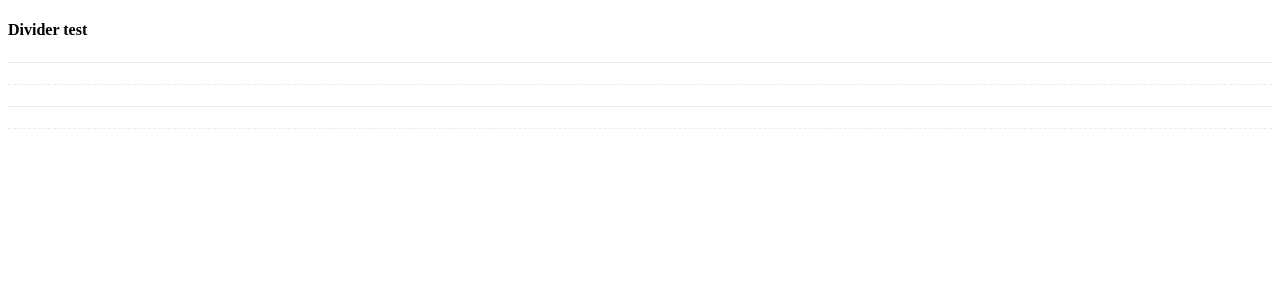
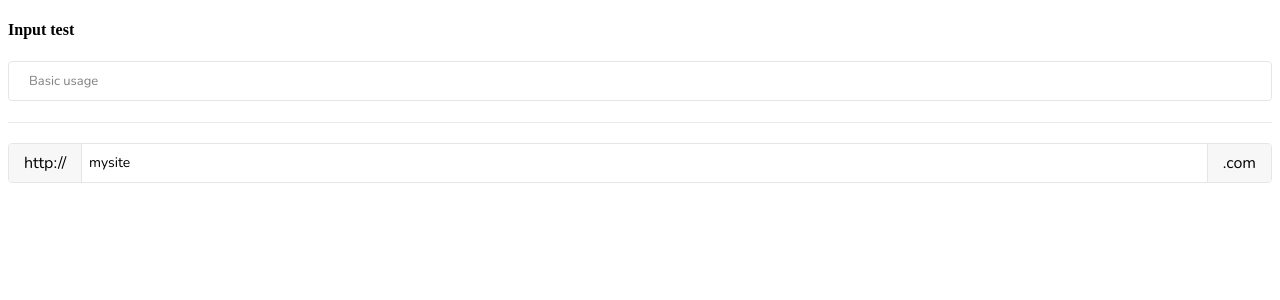
Before and after one commit to adefemi/adx-react-components, a React (Create React App) app: page / in a window 1280 px wide. Shown: the top 300 px of the page. Built offline with nearby package versions, Linux system fonts and the light colour scheme.

Commit message:
added input component

```diff
--- a/package.json
+++ b/package.json
@@ -6,6 +6,7 @@
     "@testing-library/jest-dom": "^4.2.4",
     "@testing-library/react": "^9.3.2",
     "@testing-library/user-event": "^7.1.2",
+    "prop-types": "^15.7.2",
     "react": "^16.13.0",
     "react-dom": "^16.13.0",
     "react-scripts": "3.4.0"
--- a/src/App.js
+++ b/src/App.js
@@ -1,5 +1,5 @@
 import React, { useEffect, useState } from "react";
-import Tag from "./components/Tag/tag";
+import Input from "./components/input/Input";
 import Divider from "./components/Divider/divider";
 
 function App() {
@@ -9,11 +9,10 @@ function App() {
   }, []);
   return (
     <div className="App">
-      <h4>Divider test</h4>
+      <h4>Input test</h4>
+      <Input placeholder="Basic usage" />
       <Divider />
-      <Divider dashed />
-      <Divider />
-      <Divider dashed />
+      <Input addonBefore="http://" addonAfter=".com" defaultValue="mysite" />
     </div>
   );
 }
--- a/src/components/_theme.scss
+++ b/src/components/_theme.scss
@@ -2,3 +2,4 @@
 
 $primary-font: 'Nunito', sans-serif;
 $primary-color: #236467;
+$danger-color: #c34d2e;
--- /dev/null
+++ b/src/components/input/Input.css
@@ -0,0 +1,159 @@
+@import url("https://fonts.googleapis.com/css?family=Nunito:300,400,600,800&display=swap");
+.input-control {
+  position: relative;
+  flex: 1;
+}
+.input-control > * {
+  font-family: "Nunito", sans-serif;
+}
+.input-control .input-container-cover {
+  display: flex;
+  width: 100%;
+}
+.input-control .input-error-text {
+  margin-top: 5px;
+  color: #c34d2e;
+  font-size: 13px;
+}
+.input-control .currency-selector {
+  width: 90px;
+}
+.input-control .currency-selector .select-control {
+  min-width: 80px;
+}
+.input-control .currency-selector .select-control .select-button {
+  border: none;
+  border-right: 1px solid #cccccc;
+}
+.input-control .dropdown-control {
+  height: 50px;
+  width: 120px;
+  margin-right: 10px;
+}
+.input-control .dropdown-control input {
+  text-align: center;
+}
+.input-control .phone-dropdown {
+  padding: 0 3px !important;
+}
+.input-control .input-field {
+  width: 100%;
+  height: 40px;
+  border: 1px solid #e6e6e6;
+  overflow: hidden;
+  display: flex;
+  align-items: center;
+  box-sizing: border-box;
+  border-radius: 4px;
+  position: relative;
+  transition: 0.5s ease;
+  min-width: 100px;
+  background-color: transparent;
+}
+.input-control .input-field i:first-child {
+  display: block;
+  padding-left: 10px;
+}
+.input-control .input-field i:last-child {
+  display: block;
+  padding-right: 10px;
+}
+.input-control .input-field:hover, .input-control .input-field:focus-within {
+  border-color: #5cc3c7;
+}
+.input-control input {
+  display: block;
+  width: 100%;
+  height: 100%;
+  text-align: left;
+  outline: none;
+  padding: 0 20px;
+  color: black !important;
+  box-sizing: border-box;
+  background-color: transparent;
+  border: none;
+  font-family: "Nunito", sans-serif;
+  font-size: 14px;
+  position: absolute;
+  top: 0;
+  bottom: 0;
+  right: 0;
+  left: 0;
+}
+.input-control input.iconLeft {
+  padding-left: 30px;
+}
+.input-control input.addonBefore {
+  padding-left: 80px;
+}
+.input-control input.addonAfter {
+  padding-right: 30px;
+}
+.input-control input.iconRight {
+  padding-right: 40px;
+}
+.input-control input:disabled {
+  cursor: not-allowed;
+}
+.input-control input::-webkit-input-placeholder {
+  color: rgba(0, 0, 0, 0.5);
+  font-size: 13px;
+}
+.input-control .addon {
+  padding: 0 15px;
+  background-color: #f7f7f7;
+  display: flex;
+  align-items: center;
+  justify-content: center;
+  height: 100%;
+  position: absolute;
+  left: 0;
+  border-right: 1px solid #e6e6e6;
+}
+.input-control .addon.after {
+  left: unset;
+  right: 0;
+  border-right: unset;
+  border-left: 1px solid #e6e6e6;
+}
+.input-control .iconLeft {
+  position: absolute;
+  left: 0;
+  color: #999999;
+}
+.input-control .iconRight {
+  position: absolute;
+  right: 0;
+  color: #999999;
+}
+.input-control .input-field.disabled:hover,
+.input-control .input-field.disabled:focus {
+  border-color: transparent !important;
+  box-shadow: none !important;
+}
+.input-control .input-field.disabled input {
+  color: #999999 !important;
+}
+
+.input-control.error .input-field {
+  border-color: #c34d2e;
+}
+.input-control.error .input-field input {
+  color: #c34d2e;
+}
+
+.input-control.small .input-field {
+  height: 25px;
+}
+.input-control.small .input-field input {
+  font-size: 12px;
+}
+
+.input-control.large .input-field {
+  height: 55px;
+}
+.input-control.large .input-field input {
+  font-size: 18px;
+}
+
+/*# sourceMappingURL=Input.css.map */
--- /dev/null
+++ b/src/components/input/Input.js
@@ -0,0 +1,97 @@
+import React from "react";
+import PropTypes from "prop-types";
+import "./Input.css";
+
+const defaultPropList = {
+  value: PropTypes.any,
+  type: PropTypes.oneOf(["text", "number", "password", "tel", "phone", "date"]),
+  onChange: PropTypes.func.isRequired,
+  error: PropTypes.bool,
+  errorText: PropTypes.string,
+  className: PropTypes.string,
+  style: PropTypes.object,
+  size: PropTypes.oneOf(["default", "small", "large"]),
+  disabled: PropTypes.bool,
+  disableCurrencySwap: PropTypes.bool,
+  iconLeft: PropTypes.any,
+  iconRight: PropTypes.any,
+  addonBefore: PropTypes.any,
+  addonAfter: PropTypes.any,
+  defaultValue: PropTypes.any,
+  placeholder: PropTypes.string,
+  setPhoneNumber: PropTypes.func,
+  dispatch: PropTypes.func,
+  setCurrencyState: PropTypes.func,
+  defaultCurrencyValue: PropTypes.object,
+  isError: PropTypes.bool,
+  noCurrencySelect: PropTypes.bool
+};
+
+export const Input = props => {
+  let inputType = props.type;
+
+  return (
+    <div
+      className={
+        props.error
+          ? props.className + " input-control error " + props.size
+          : props.className + " input-control " + props.size
+      }
+      style={props.style}
+    >
+      <div className="input-container-cover">
+        <div
+          className={`input-field ${props.className} ${
+            props.disabled ? "disabled" : ""
+          }`}
+          style={props.isError ? { border: "1px solid red" } : {}}
+        >
+          {props.addonBefore && (
+            <div className="addon before">{props.addonBefore}</div>
+          )}
+          {props.iconLeft && <span className="iconLeft">{props.iconLeft}</span>}
+          <input
+            {...props}
+            placeholder={props.placeholder}
+            type={inputType === "phone" ? "number" : inputType}
+            disabled={props.disabled}
+            onChange={e => {
+              props.onChange(e);
+            }}
+            value={props.value || (props.defaultValue || "")}
+            className={`${props.className} ${
+              props.iconRight ? "iconRight" : ""
+            } ${props.iconLeft ? "iconLeft" : ""} ${
+              props.addonAfter ? "addonAfter" : ""
+            } ${props.addonBefore ? "addonBefore" : ""}`}
+          />
+          {props.iconRight && (
+            <span className="iconRight">{props.iconRight}</span>
+          )}
+          {props.addonAfter && (
+            <div className="addon after">{props.addonAfter}</div>
+          )}
+        </div>
+      </div>
+      {props.isError && (
+        <div className={"input-error-text"}>{props.errorText}</div>
+      )}
+    </div>
+  );
+};
+
+Input.propTypes = defaultPropList;
+
+Input.defaultProps = {
+  value: "",
+  type: "text",
+  onChange: () => null,
+  error: false,
+  errorText: "Invalid input",
+  className: "",
+  size: "default",
+  disabled: false,
+  placeholder: ""
+};
+
+export default Input;
--- /dev/null
+++ b/src/components/input/Input.scss
@@ -0,0 +1,195 @@
+@import "../theme";
+
+.input-control {
+  position: relative;
+  flex: 1;
+
+  & > * {
+    font-family: $primary-font;
+  }
+
+  .input-container-cover {
+    display: flex;
+    width: 100%;
+  }
+
+  .input-error-text {
+    margin-top: 5px;
+    color: $danger-color;
+    font-size: 13px;
+  }
+  .currency-selector {
+    width: 90px;
+    .select-control {
+      min-width: 80px;
+      .select-button {
+        border: none;
+        border-right: 1px solid #cccccc;
+      }
+    }
+  }
+  .dropdown-control {
+    height: 50px;
+    width: 120px;
+    margin-right: 10px;
+
+    input {
+      text-align: center;
+    }
+  }
+
+  .phone-dropdown {
+    padding: 0 3px !important;
+  }
+
+  .input-field {
+    width: 100%;
+    height: 40px;
+    border: 1px solid darken(white, 10%);
+    overflow: hidden;
+    display: flex;
+    align-items: center;
+    box-sizing: border-box;
+    border-radius: 4px;
+    position: relative;
+    transition: 0.5s ease;
+    min-width: 100px;
+    background-color: transparent;
+
+    i:first-child {
+      display: block;
+      padding-left: 10px;
+    }
+
+    i:last-child {
+      display: block;
+      padding-right: 10px;
+    }
+
+    &:hover,
+    &:focus-within {
+      border-color: lighten($color: $primary-color, $amount: 30%);
+    }
+
+
+  }
+
+  input {
+    display: block;
+    width: 100%;
+    height: 100%;
+    text-align: left;
+    outline: none;
+    padding: 0 20px;
+    color: black !important;
+    box-sizing: border-box;
+    background-color: transparent;
+    border: none;
+    font-family: $primary-font;
+    font-size: 14px;
+    position: absolute;
+    top: 0;
+    bottom: 0;
+    right: 0;
+    left: 0;
+
+    &.iconLeft{
+      padding-left: 30px;
+    }
+
+    &.addonBefore{
+      padding-left: 80px;
+    }
+
+    &.addonAfter{
+      padding-right: 30px;
+    }
+
+    &.iconRight{
+      padding-right: 40px;
+    }
+
+    &:disabled {
+      cursor: not-allowed;
+    }
+  }
+
+  input::-webkit-input-placeholder {
+    color: rgba(0, 0, 0, 0.5);
+    font-size: 13px;
+  }
+
+  .addon{
+    padding: 0 15px;
+    background-color: darken(white, 3%);
+    display: flex;
+    align-items: center;
+    justify-content: center;
+    height: 100%;
+    position: absolute;
+    left: 0;
+    border-right: 1px solid darken(white, 10%);
+
+    &.after{
+      left: unset;
+      right: 0;
+      border-right: unset;
+      border-left: 1px solid darken(white, 10%);
+    }
+  }
+
+  .iconLeft{
+    position: absolute;
+    left: 0;
+    color: darken(white, 40%);
+  }
+
+  .iconRight{
+    position: absolute;
+    right: 0;
+    color: darken(white, 40%);
+  }
+
+  .input-field.disabled:hover,
+  .input-field.disabled:focus {
+    border-color: transparent !important;
+    box-shadow: none !important;
+
+  }
+
+  .input-field.disabled{
+    input{
+      color: darken(white, 40%) !important;
+    }
+  }
+}
+
+.input-control.error {
+  .input-field {
+    border-color: $danger-color;
+
+    input {
+      color: $danger-color;
+    }
+  }
+}
+
+.input-control.small {
+  .input-field {
+    height: 25px;
+
+    input {
+      font-size: 12px;
+    }
+  }
+}
+
+.input-control.large {
+  .input-field {
+    height: 55px;
+
+    input {
+      font-size: 18px;
+    }
+  }
+}
```
